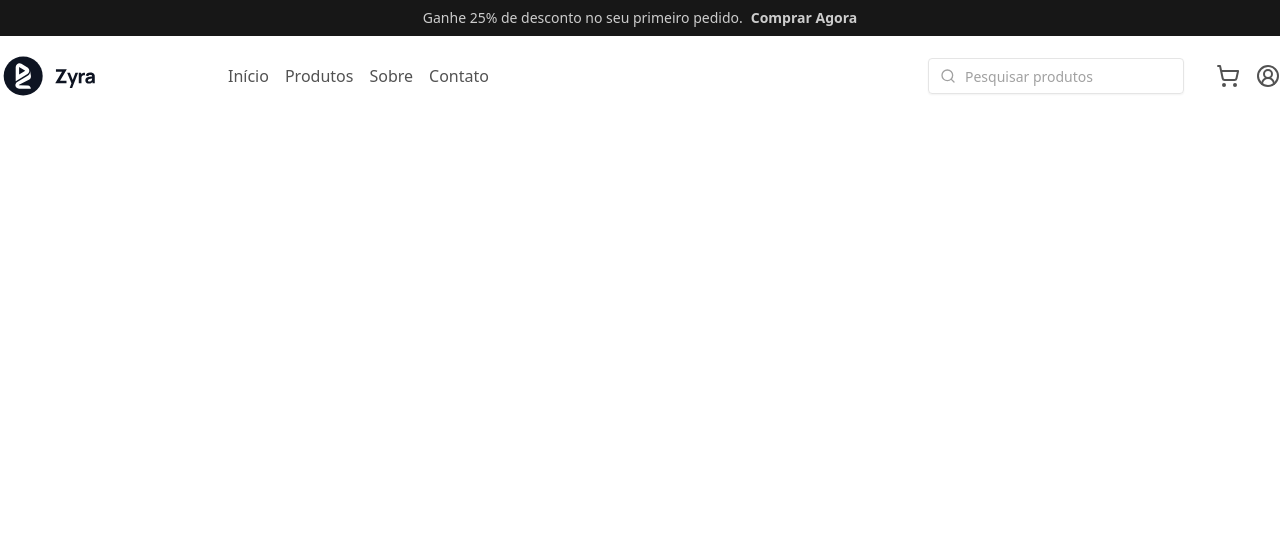
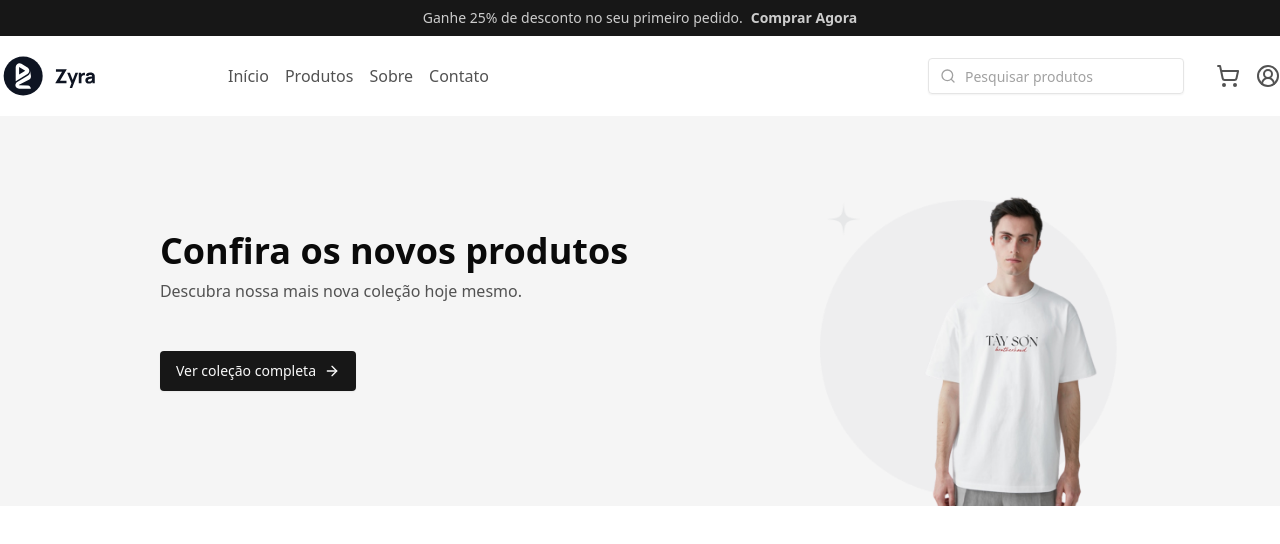
Before and after one commit to NcryScooby/zyra, a Next.js app: page / in a window 1280 px wide. Shown: the top 544 px of the page. Built offline with nearby package versions, Linux system fonts and the light colour scheme.

Commit message:
feat: add banner component

```diff
--- a/package.json
+++ b/package.json
@@ -9,6 +9,7 @@
     "lint": "next lint"
   },
   "dependencies": {
+    "@radix-ui/react-slot": "^1.2.3",
     "class-variance-authority": "^0.7.1",
     "clsx": "^2.1.1",
     "lucide-react": "^0.540.0",
--- a/src/app/page.tsx
+++ b/src/app/page.tsx
@@ -1,9 +1,19 @@
+import Banner from "@/components/banner/page";
 import Header from "@/components/header/page";
 
 export default function Home() {
   return (
     <div>
       <Header />
+      <Banner
+        title="Confira os novos produtos"
+        description="Descubra nossa mais nova coleção hoje mesmo."
+        image="/banner-image.png"
+        action={{
+          text: "Ver coleção completa",
+          href: "/produtos",
+        }}
+      />
     </div>
   );
 }
--- /dev/null
+++ b/src/components/banner/page.tsx
@@ -0,0 +1,55 @@
+import Image from "next/image";
+import Link from "next/link";
+import { Button } from "../ui/button";
+import { ArrowRightIcon } from "lucide-react";
+
+interface IBannerProps {
+  title: string;
+  description: string;
+  image: string;
+  action?: {
+    text: string;
+    href: string;
+  };
+}
+
+export default function Banner({
+  title,
+  description,
+  image,
+  action,
+}: IBannerProps) {
+  return (
+    <section className="flex justify-center items-center bg-accent">
+      <div className="flex items-center gap-48 max-w-7xl mx-auto">
+        <div className="flex flex-col gap-12 justify-center">
+          <div className="flex flex-col gap-2">
+            <h1 className="text-4xl font-bold">{title}</h1>
+            <p className="text-base text-neutral-600">{description}</p>
+          </div>
+          {action && (
+            <Button
+              variant="default"
+              className="bg-primary w-fit"
+              asChild
+              size="lg"
+            >
+              <Link href={action.href}>
+                {action.text}
+                <ArrowRightIcon className="w-4 h-4" />
+              </Link>
+            </Button>
+          )}
+        </div>
+        <Image
+          className="pt-16"
+          src={image}
+          alt="Banner Novos Produtos"
+          width={300}
+          height={300}
+          priority
+        />
+      </div>
+    </section>
+  );
+}
--- /dev/null
+++ b/src/components/ui/button.tsx
@@ -0,0 +1,59 @@
+import * as React from "react";
+import { Slot } from "@radix-ui/react-slot";
+import { cva, type VariantProps } from "class-variance-authority";
+
+import { cn } from "@/lib/utils";
+
+const buttonVariants = cva(
+  "inline-flex items-center justify-center gap-2 whitespace-nowrap rounded-[4px] text-sm font-medium transition-all disabled:pointer-events-none disabled:opacity-50 [&_svg]:pointer-events-none [&_svg:not([class*='size-'])]:size-4 shrink-0 [&_svg]:shrink-0 outline-none focus-visible:border-ring focus-visible:ring-ring/50 focus-visible:ring-[3px] aria-invalid:ring-destructive/20 dark:aria-invalid:ring-destructive/40 aria-invalid:border-destructive cursor-pointer",
+  {
+    variants: {
+      variant: {
+        default:
+          "bg-primary text-primary-foreground shadow-xs hover:bg-primary/90",
+        destructive:
+          "bg-destructive text-white shadow-xs hover:bg-destructive/90 focus-visible:ring-destructive/20 dark:focus-visible:ring-destructive/40 dark:bg-destructive/60",
+        outline:
+          "border bg-background shadow-xs hover:bg-accent hover:text-accent-foreground dark:bg-input/30 dark:border-input dark:hover:bg-input/50",
+        secondary:
+          "bg-secondary text-secondary-foreground shadow-xs hover:bg-secondary/80",
+        ghost:
+          "hover:bg-accent hover:text-accent-foreground dark:hover:bg-accent/50",
+        link: "text-primary underline-offset-4 hover:underline",
+      },
+      size: {
+        default: "h-9 px-4 py-2 has-[>svg]:px-3",
+        sm: "h-8 rounded-[4px] gap-1.5 px-3 has-[>svg]:px-2.5",
+        lg: "h-10 rounded-[4px] px-6 has-[>svg]:px-4",
+        icon: "size-9",
+      },
+    },
+    defaultVariants: {
+      variant: "default",
+      size: "default",
+    },
+  }
+);
+
+function Button({
+  className,
+  variant,
+  size,
+  asChild = false,
+  ...props
+}: React.ComponentProps<"button"> &
+  VariantProps<typeof buttonVariants> & {
+    asChild?: boolean;
+  }) {
+  const Comp = asChild ? Slot : "button";
+
+  return (
+    <Comp
+      data-slot="button"
+      className={cn(buttonVariants({ variant, size, className }))}
+      {...props}
+    />
+  );
+}
+
+export { Button, buttonVariants };
```
Also changed, not shown: public/banner-image.png (added), 1 other file (tests, documents, lock files or other folders).
